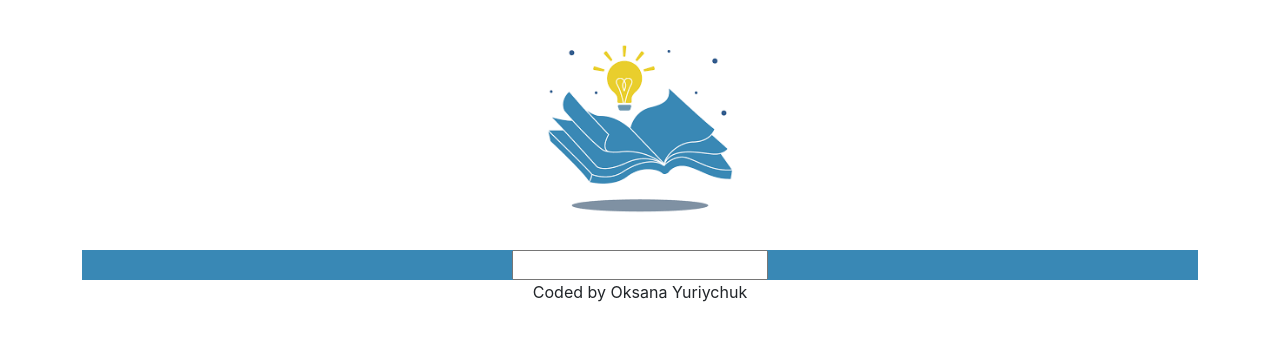
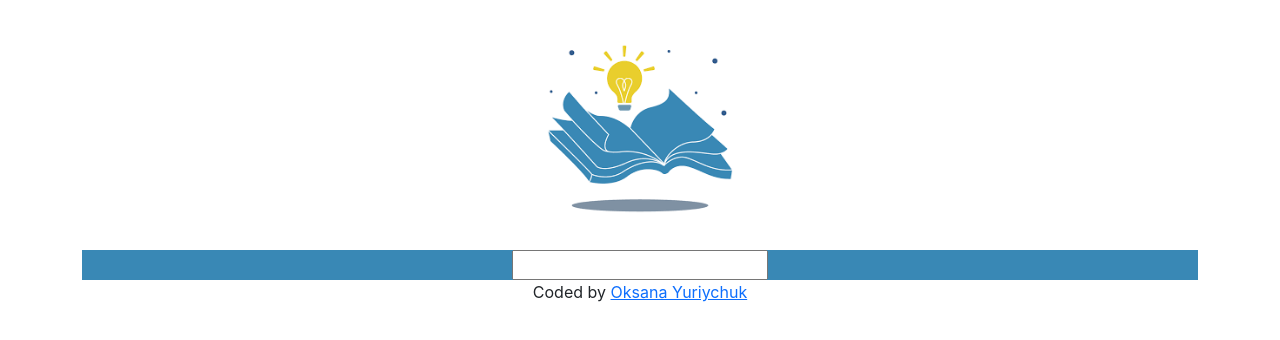
Before and after one commit to OksanaYur/dictionary-project-app, a React (Create React App) app: page / in a window 1280 px wide. Shown: the top 340 px of the page. Built offline with nearby package versions, Linux system fonts and the light colour scheme.

Commit message:
github link added to name

```diff
--- a/src/App.js
+++ b/src/App.js
@@ -14,7 +14,8 @@ export default function App() {
         <Dictionary />
        </main>
     <footer className="text-center">
-    Coded by Oksana Yuriychuk
+    Coded by {""}
+    <a href="">Oksana Yuriychuk</a>
     </footer>
        </div>
        </div>
```
